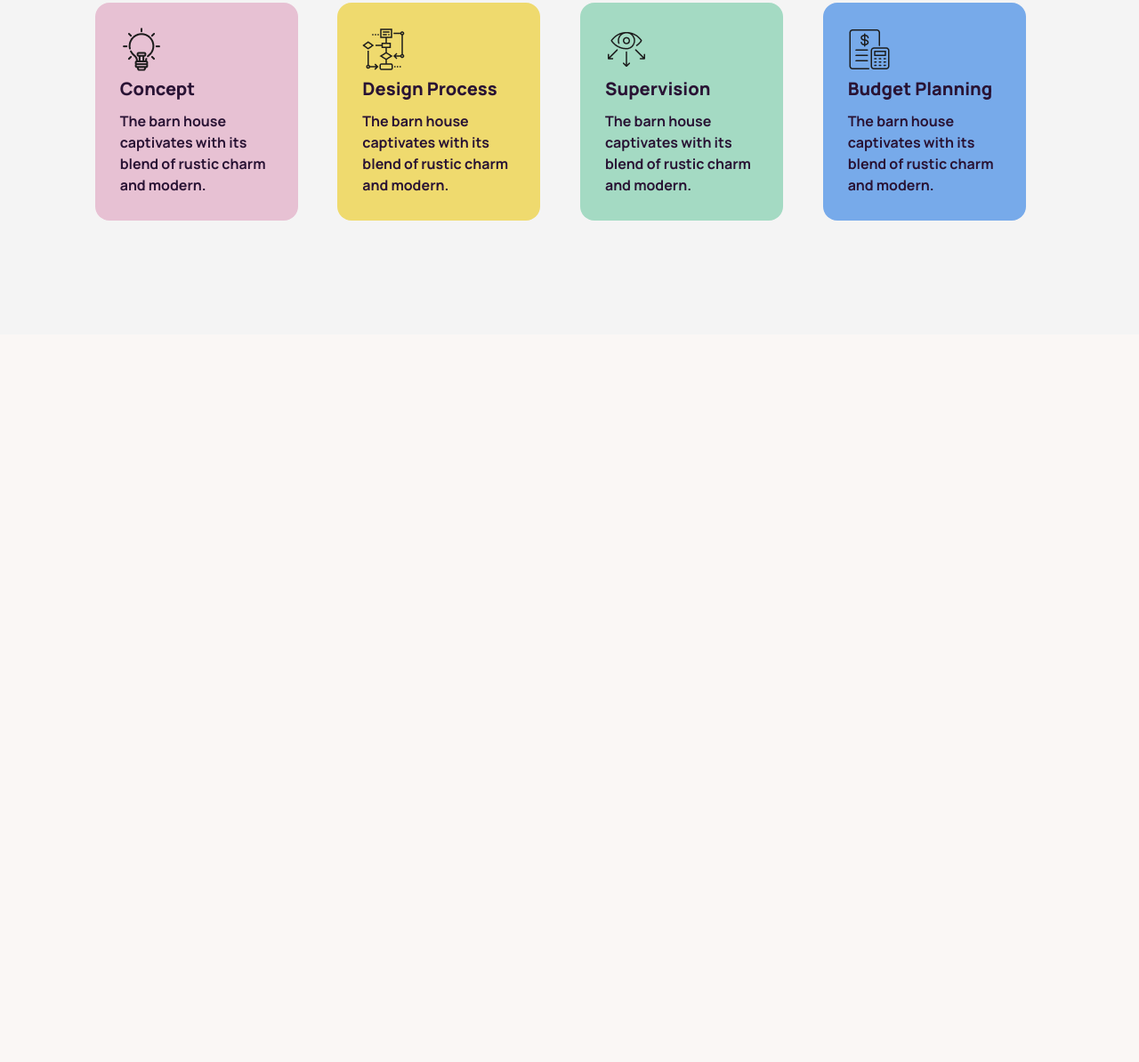
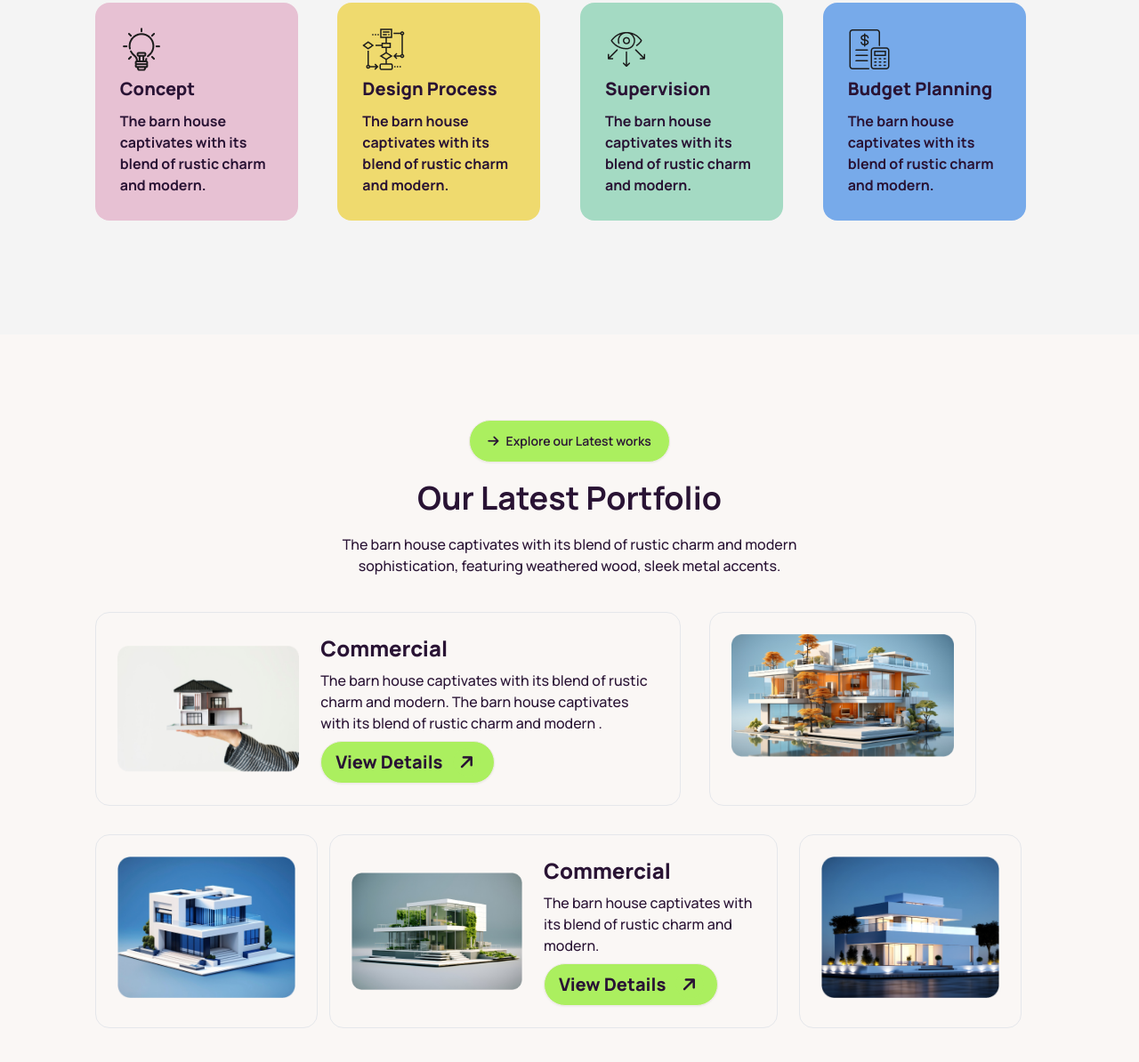
Before and after one commit to yakubbhuiyan05/B10-Assaignment-03, a plain HTML site: page index.html in a window 1280 px wide. Shown: the part 1939-3133 px from the top of the page at 89% size. Before the commit the page ends 2315 px from the top, so only its background shows below. Drawn offline with nearby package versions, Linux system fonts and the light colour scheme.

Commit message:
added our portfolio part

```diff
--- a/index.html
+++ b/index.html
@@ -206,6 +206,64 @@
                 </div>
             </div>
         </section>
+        <!-- Our Portfolio PArt-->
+        <section class="lg:mt-10 w-10/12 mx-auto gap-6 pb-9 md:pb-16 lg:pb-24">
+            <!-- text content -->
+            <div class="mt-10 lg:mt-24 space-y-3 md:space-y-4 lg:space-y-5 w-10/12 mx-auto">
+                <div class="flex justify-center">
+                    <button class="btn bg-[#ABEF5F] rounded-3xl px-5"><i class="fa-solid fa-arrow-right"></i> Explore our Latest works</button>
+                </div>
+                <h2 class="text-[40px] font-bold text-center md:text-3xl lg:text-4xl">Our Latest Portfolio</h2>
+                <p class="text-sm font-medium text-center md:text-base">The barn house captivates with its blend of rustic charm and modern <br> sophistication, featuring weathered wood, sleek metal accents.</p>
+            </div>
+            <!-- cards group-1 -->
+            <div class="grid grid-cols-1 lg:grid-cols-4 mt-6 w-full md:mt-10 md:w-10/12 md:gap-8">
+                <!-- card-com-port-1 -->
+                <div class="flex flex-col justify-center items-center gap-6 col-span-3 border rounded-2xl p-6 md:flex-row">
+                    <div class="w-11/12">
+                        <img class="w-full" src="assets/img1.png" alt="">
+                    </div>
+                    <div class="space-y-2 pl-3 lg:pl-0">
+                        <h4 class="text-2xl font-extrabold">Commercial</h4>
+                        <p class="font-medium text-base">The barn house captivates with its blend of rustic charm and modern. The barn house captivates with its blend of rustic charm and modern .</p>
+                        <div class="">
+                            <button class="btn bg-[#ABEF5F] text-xl font-extrabold">View Details <i class="bg-[#ABEF5F] fa-solid fa-arrow-right -rotate-45 bg-custom-color-1 rounded-full p-1.5 ml-1"></i></button>
+                        </div>
+                    </div>
+                </div>
+                <!-- card-com-port-2 -->
+                <div class="border rounded-2xl p-6 w-full md:w-[300px]">
+                    <img class="w-full" src="assets/img2.png" alt="">
+                </div>
+            </div>
+            <!-- cards group-2 -->
+            <div class="grid grid-cols-1 mt-6 mx-auto gap-6 pr-9 lg:grid-cols-8 md:mt-8">
+                <!-- card-pic-1 -->
+                <div class="col-span-2 border rounded-2xl p-6 w-full md:w-[250px]">
+                    <img class="w-full" src="assets/img3.png" alt="">
+                </div>
+                <!-- card-pic-2 -->
+                <div
+                    class="col-span-4 flex flex-col md:flex-row justify-center items-center gap-6 border rounded-2xl p-6 w-[310px] md:w-full">
+                    <div class="w-11/12">
+                        <img class="w-full" src="assets/img4.png" alt="">
+                    </div>
+                    <div class="space-y-2 pl-3 lg:pl-0">
+                        <h4 class="text-2xl font-extrabold">Commercial</h4>
+                        <p class="font-medium text-base">The barn house captivates with its blend of rustic charm and modern. </p>
+                        <div class="">
+                            <button class="btn bg-[#ABEF5F] text-xl font-extrabold">View
+                                Details <i
+                                    class="bg-[#ABEF5F] fa-solid fa-arrow-right -rotate-45 bg-custom-color-1 rounded-full p-1.5 ml-1"></i></button>
+                        </div>
+                    </div>
+                </div>
+                <!-- card-pic-3 -->
+                <div class="col-span-2 border rounded-2xl p-6 w-full md:w-[250px]">
+                    <img class="w-full" src="assets/img5.png" alt="">
+                </div>
+            </div>
+        </section>
     </main>
     <footer>
 
```
